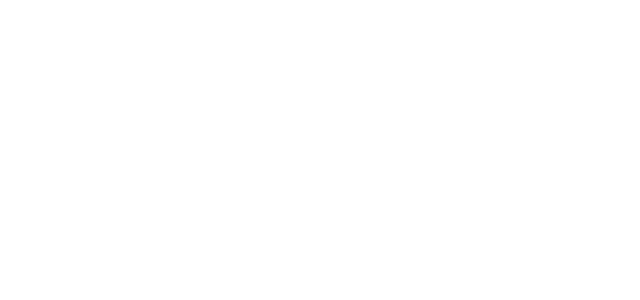
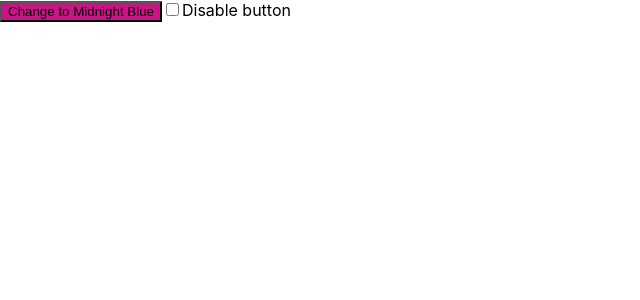
Before and after one commit to muratcanpayir/test-demo, a React (Create React App) app: page / in a window 1280 px wide. Shown: the top 300 px of the page, without its empty margins (0-640 px from the left). Built offline with nearby package versions, Linux system fonts and the light colour scheme.

Commit message:
last changes (#2)

```diff
--- a/src/App.js
+++ b/src/App.js
@@ -1,9 +1,10 @@
 import React from 'react'
+import ColorButton from './components/ColorButton'
 
 function App() {
   return (
     <div>
-
+      <ColorButton />
     </div>
   )
 }
```
